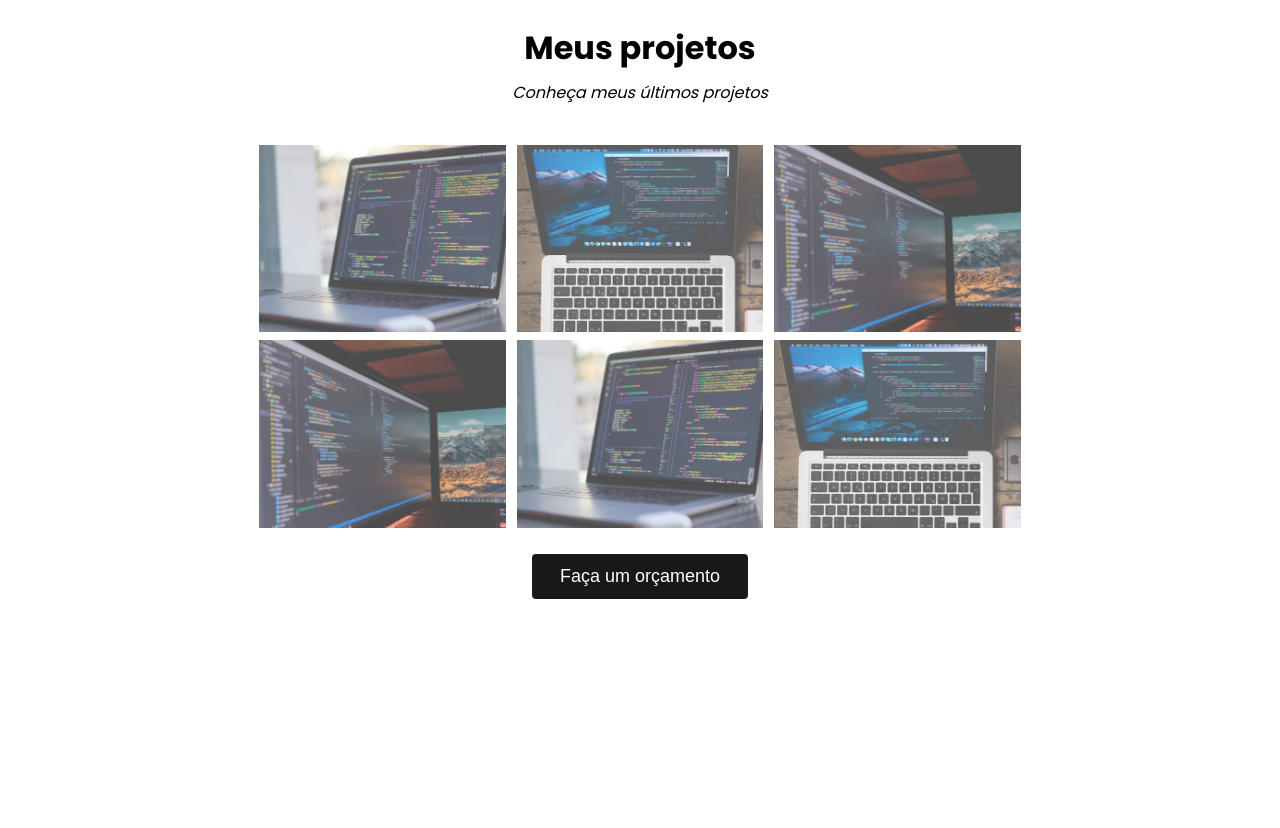
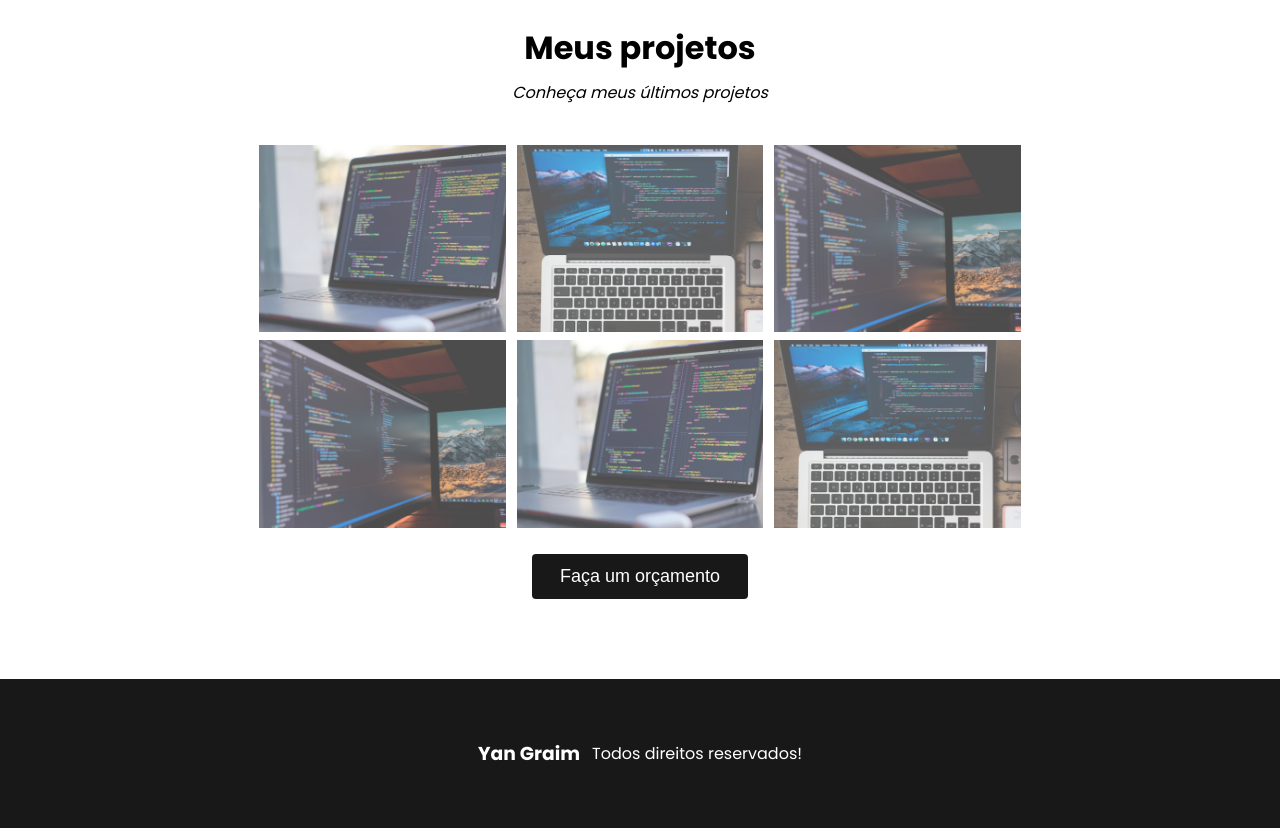
Before and after one commit to YanGraim/html-css, a plain HTML site: page index.html in a window 1280 px wide. Shown: the part 1461-2289 px from the top of the page. Before the commit the page ends 2140 px from the top, so only its background shows below. Drawn offline with Linux system fonts and the light colour scheme.

Commit message:
inicia/finaliza footer

```diff
--- a/index.html
+++ b/index.html
@@ -73,5 +73,12 @@
 
             <button class="action">Faça um orçamento</button>
         </section>
+
+        <footer>
+            <h3>
+                <a href="#">Yan Graim</a>
+            </h3>
+            <p>Todos direitos reservados!</p>
+        </footer>
     </body>
 </html>
--- a/style.css
+++ b/style.css
@@ -155,3 +155,24 @@ body {
     margin-top: 18px;
     cursor: pointer;
 }
+
+footer {
+    width: 100%;
+    background-color: #181818;
+    padding: 60px 0;
+
+    display: flex;
+    align-items: center;
+    justify-content: center;
+    color: #fff;
+}
+
+footer a{
+    text-decoration: none;
+    color: #fff;
+}
+
+footer p {
+    margin-left: 12px;
+
+}
```
